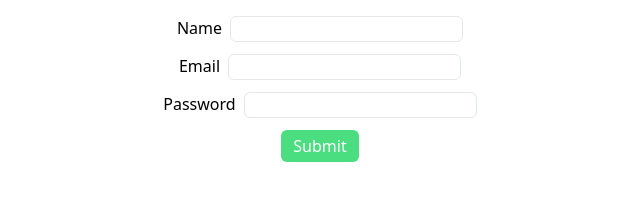
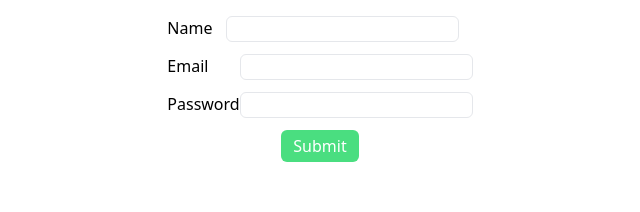
Before and after one commit to alokup60/e-yantric, a SvelteKit app: page /form in a window 1280 px wide. Shown: the top 212 px of the page, without its empty margins (320-960 px from the left). Built offline with nearby package versions, Linux system fonts and the light colour scheme.

Commit message:
client-side validation added

```diff
--- a/src/routes/form/+page.server.js
+++ b/src/routes/form/+page.server.js
@@ -9,10 +9,16 @@ export const actions = {
 
       //------------------validation-----------------
       if (!name || !email || !password) {
-        throw new Error("Incomplete Credentials");
+        return {
+          inValid: "please fill required data",
+        };
+        // throw new Error("Incomplete Credentials");
       }
       if (name.length < 3 || password.length < 6) {
-        throw new Error("Name and password is Invalid");
+        return {
+          lenInvalid: "Please fill required length",
+        };
+        // throw new Error("Name and password is Invalid");
       }
       const userData = { name, email, password };
 
--- a/src/routes/form/+page.svelte
+++ b/src/routes/form/+page.svelte
@@ -2,14 +2,6 @@
     // import {actions} from "./+page.server"
 export let form;
 console.log(form);
-
-// async function handleSubmit(){
-// 	const res = await actions.default({cookies, request});
-
-// 	if(res.err){
-// 		console.error("Error: ",res.err);
-// 	}
-// }
 
 </script>
 <!-- {form?.name}
@@ -20,21 +12,24 @@ console.log(form);
 	<title>Form</title>
 	<meta name="description" content="Svelte demo app" />
 </svelte:head>
+<!-- {#if form?.inValid}
+	<h1>gswfiusfhwfjw</h1>
+{/if} -->
+<section class="w-10/12 flex mx-auto">
+	<form class="flex flex-col gap-3 justify-between mx-auto items-center" method="post">
 
-<section class="w-8/12 flex mx-auto">
-	<form class="flex flex-col gap-3 justify-between mx-auto items-center" method="post" on:submit={handleSubmit}>
+		<div class="flex justify-between w-full">
+			<label >Name</label>
+			<input type="text" name="name" value={form?.name ?? ''} class="border rounded-md"/>
+           <div class="flex flex-col"> {form?.inValid ? "Please enter valid name" : ""}</div>
+		</div>
+		<div class="flex justify-between w-full">
+			<label >Email</label>
+			<input type="text" name="email" value={form?.email ?? ''} class="border rounded-md "/>
 
-		<div class="flex justify-between gap-2">
-			<label class="text-center">Name</label>
-			<input type="text" name="name" value={form?.name ?? ''} class="border rounded-md"/>
-            <!-- <p>{err}</p> -->
 		</div>
-		<div class="flex justify-between gap-2">
-			<label class="text-center">Email</label>
-			<input type="text" name="email" value={form?.email ?? ''} class="border rounded-md "/>
-		</div>
-		<div class="flex justify-between gap-2">
-			<label class="text-center">Password</label>
+		<div class="flex justify-between w-full">
+			<label>Password</label>
 			<input type="password" name="password" value={form?.password ?? ''} class="border rounded-md "/>
             <!-- <p>{err}</p> -->
 		</div>
```
